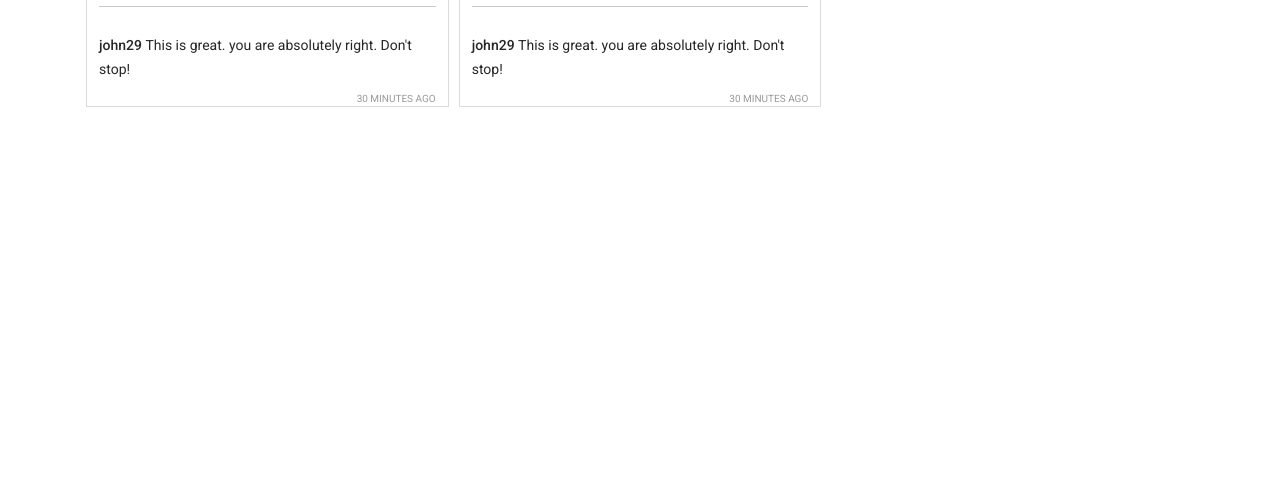
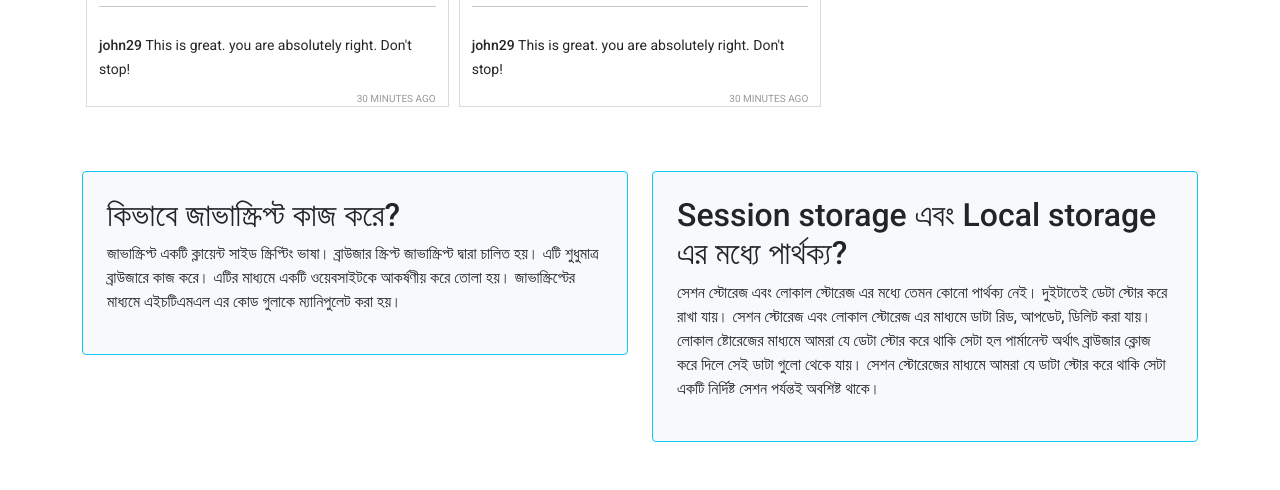
Before and after one commit to ambishalsaha01/insta-shohor-07, a plain HTML site: page index.html in a window 1280 px wide. Shown: the part 1425-1915 px from the top of the page. Before the commit the page ends 1548 px from the top, so only its background shows below. Drawn offline with nearby package versions, Linux system fonts and the light colour scheme.

Commit message:
Final Submission of Insta sohor

```diff
--- a/index.html
+++ b/index.html
@@ -4,7 +4,7 @@
         <meta charset="UTF-8" />
         <meta http-equiv="X-UA-Compatible" content="IE=edge" />
         <meta name="viewport" content="width=device-width, initial-scale=1.0" />
-        <title>Insta-Sohor</title>
+        <title>My Insta-Sohor</title>
         <link rel="stylesheet" href="./css/style.css" />
         <!-- Latest compiled and minified CSS -->
         <link
@@ -77,6 +77,22 @@
                 <h1>Reported posts</h1>
             </div>
         </main>
+        <section class="container py-5">
+            <div class="row">
+                <div class="col-md-6">
+                    <div class="qustion-1 p-4 rounded border border-info bg-light">
+                        <h2>কিভাবে জাভাস্ক্রিপ্ট কাজ করে?</h2>
+                        <p>জাভাস্ক্রিপ্ট একটি ক্লায়েন্ট সাইড স্ক্রিপ্টিং ভাষা। ব্রাউজার স্ক্রিপ্ট জাভাস্ক্রিপ্ট দ্বারা চালিত হয়। এটি শুধুমাত্র ব্রাউজারে কাজ করে। এটির মাধ্যমে একটি ওয়েবসাইটকে আকর্ষণীয় করে তোলা হয়। জাভাস্ক্রিপ্টের মাধ্যমে এইচটিএমএল এর কোড গুলাকে ম্যানিপুলেট করা হয়।</p>
+                    </div>
+                </div>
+                <div class="col-md-6">
+                    <div class="qustion-2 p-4 rounded border border-info bg-light">
+                        <h2>Session storage এবং Local storage এর মধ্যে পার্থক্য?</h2>
+                        <p>সেশন স্টোরেজ এবং লোকাল স্টোরেজ এর মধ্যে তেমন কোনো পার্থক্য নেই। দুইটাতেই ডেটা স্টোর করে রাখা যায়। সেশন স্টোরেজ এবং লোকাল স্টোরেজ এর মাধ্যমে ডাটা রিড, আপডেট, ডিলিট করা যায়। লোকাল ষ্টোরেজের মাধ্যমে আমরা যে ডেটা স্টোর করে থাকি সেটা হল পার্মানেন্ট অর্থাৎ ব্রাউজার ক্লোজ করে দিলে সেই ডাটা গুলো থেকে যায়। সেশন স্টোরেজের মাধ্যমে আমরা যে ডাটা স্টোর করে থাকি সেটা একটি নির্দিষ্ট সেশন পর্যন্তই অবশিষ্ট থাকে।</p>
+                    </div>
+                </div>
+            </div>
+        </section>
         <footer></footer>
 
         <!-- add javascript  file  -->
```
